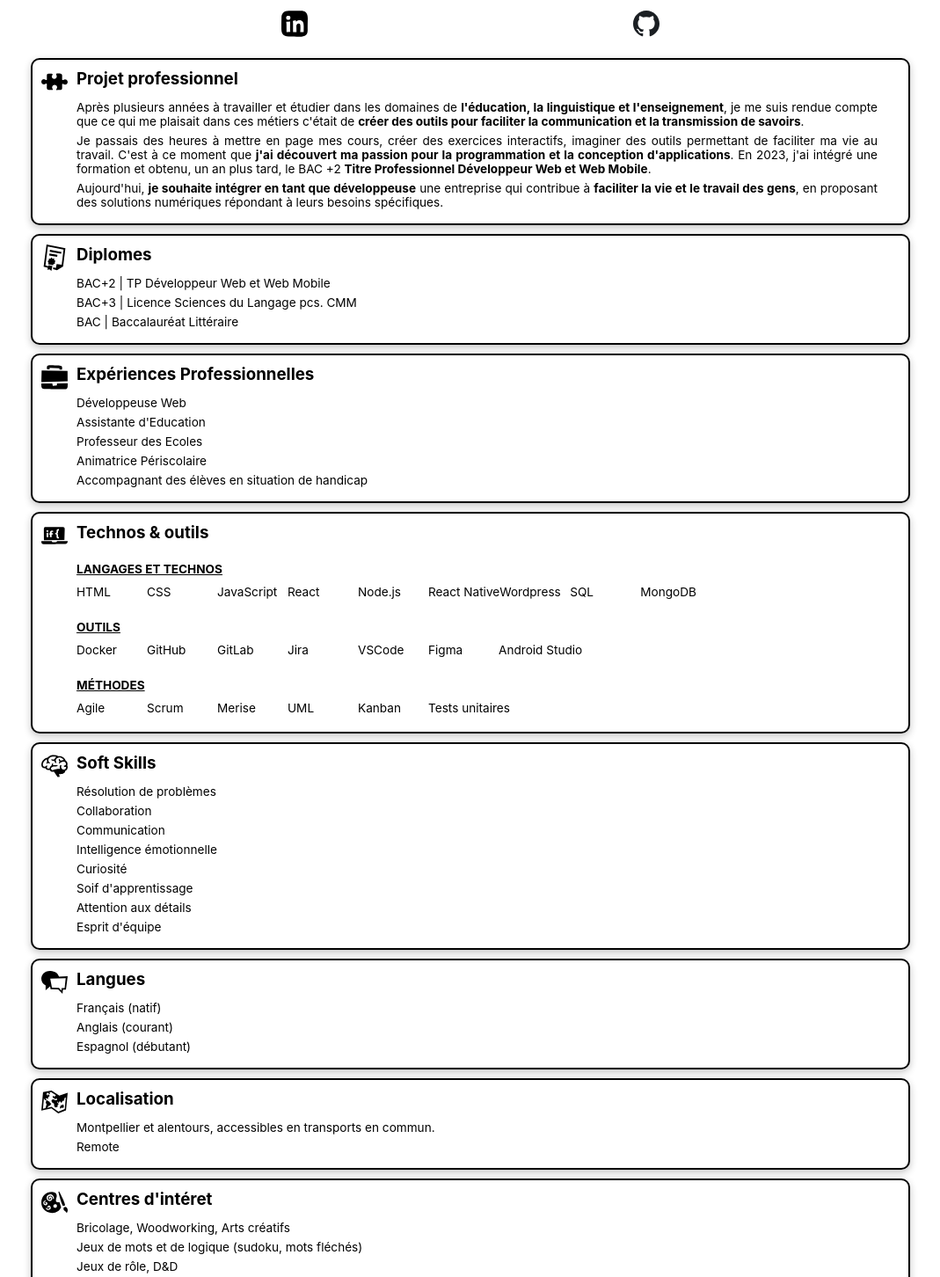
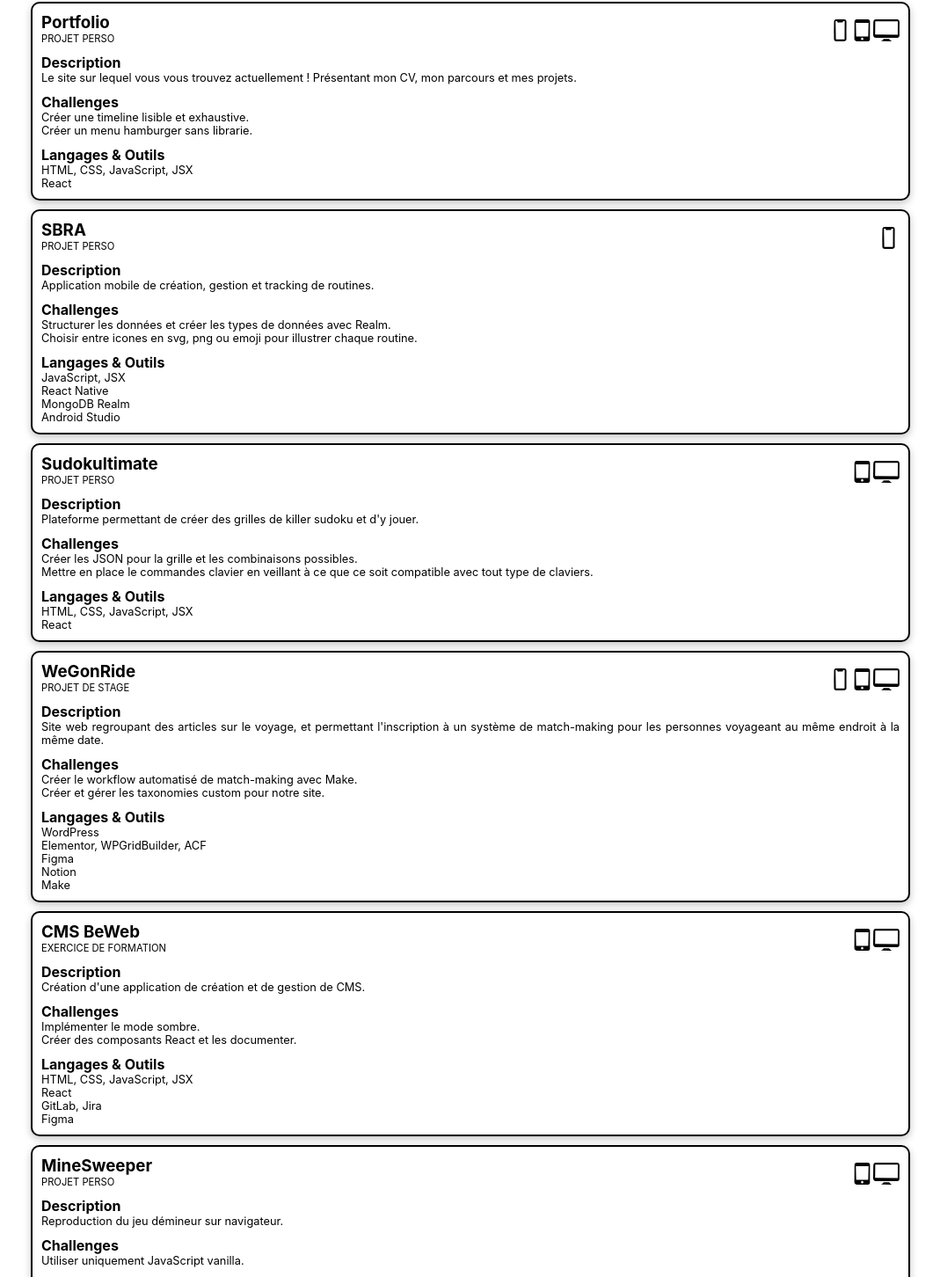
Before and after one commit to HemyDay/hemyportfolio, a React (Create React App) app: page / in a window 1280 px wide. Shown: the part 107-1559 px from the top of the page at 88% size, without its empty margins (105-1174 px from the left). Built offline with nearby package versions, Linux system fonts and the light colour scheme.

Commit message:
finished project page

```diff
--- a/src/App.tsx
+++ b/src/App.tsx
@@ -21,7 +21,7 @@ const App = () => {
       case 'Projects': setMENU_OPEN(false); return <Projects />;
       case 'Contact': setMENU_OPEN(false); return <Contact />;
       case 'Timeline': setMENU_OPEN(false); return <Timeline />;
-      default: return <Resume />;
+      default: return <Projects />;
     }
   }
 
--- a/src/Pages/Projects.css
+++ b/src/Pages/Projects.css
@@ -0,0 +1,29 @@
+.project_header{
+  display: grid;
+  grid-template-columns: 1fr 1fr;
+}
+
+.project_type{
+  font-size: 0.7rem;
+  text-transform: uppercase;
+}
+
+.project-plateformes{
+  margin-top: 8px;
+  width: fit-content;
+  margin-left: auto;
+}
+
+.project_icon {
+  height: 25px;
+  min-width: 25px;
+}
+
+h4{
+  margin-top: 10px;
+}
+
+.project_description , .project_challenge, .project_tools {
+  font-size: 0.8rem;
+  text-align: justify;
+}
--- a/src/Pages/Projects.tsx
+++ b/src/Pages/Projects.tsx
@@ -4,6 +4,10 @@ import React from 'react';
 import './Projects.css';
 // COMPONENTS
 import Container from '../Components/Container';
+// ASSETS
+import smartphone from '../Assets/Icons/smartphone.svg'
+import tablet from '../Assets/Icons/tablet.svg';
+import laptop from '../Assets/Icons/laptop.svg';
 
 
 const Projects = () => {
@@ -13,38 +17,193 @@ const Projects = () => {
       <h2>Projets</h2>
 
       <Container>
-        <h3 className='resume_subtitle'>Portfolio</h3>
+        <div className='project_header'>
 
+          <div>
+            <h3 className='resume_subtitle'>Portfolio</h3>
+            <p className='project_type'>Projet perso</p>
+          </div>
+
+          <div className='project-plateformes'>
+            <img className='project_icon' src={smartphone} alt={"smartphone icon"}/>
+            <img className='project_icon' src={tablet} alt={"tablet icon"}/>
+            <img className='project_icon' src={laptop} alt={"laptop icon"}/>
+          </div>
+
+        </div>
+
+        <h4>Description</h4>
+        <p className='project_description'>
+          Le site sur lequel vous vous trouvez actuellement ! Présentant mon CV, mon parcours et mes projets.
+        </p>
+        <h4>Challenges</h4>
+          <p className='project_challenge'> Créer une timeline lisible et exhaustive.</p>
+          <p className='project_challenge'> Créer un menu hamburger sans librarie.</p>
+        <h4>Langages & Outils</h4>
+          <p className='project_tools'>HTML, CSS, JavaScript, JSX</p>
+          <p className='project_tools'>React</p>
       </Container>
 
       <Container>
-        <h3 className='resume_subtitle'>SBRA</h3>
+        <div className='project_header'>
 
+          <div>
+            <h3 className='resume_subtitle'>SBRA</h3>
+            <p className='project_type'>Projet perso</p>
+          </div>
+
+          <div className='project-plateformes'>
+            <img className='project_icon' src={smartphone} alt={"smartphone icon"}/>
+          </div>
+
+        </div>
+        <h4>Description</h4>
+        <p className='project_description'>
+          Application mobile de création, gestion et tracking de routines.
+        </p>
+        <h4>Challenges</h4>
+          <p className='project_challenge'> Structurer les données et créer les types de données avec Realm. </p>
+          <p className='project_challenge'> Choisir entre icones en svg, png ou emoji pour illustrer chaque routine. </p>
+        <h4>Langages & Outils</h4>
+          <p className='project_tools'>JavaScript, JSX</p>
+          <p className='project_tools'>React Native</p>
+          <p className='project_tools'>MongoDB Realm</p>
+          <p className='project_tools'>Android Studio</p>
       </Container>
 
       <Container>
-        <h3 className='resume_subtitle'>Sudokultimate</h3>
+      <div className='project_header'>
 
+          <div>
+            <h3 className='resume_subtitle'>Sudokultimate</h3>
+            <p className='project_type'>Projet perso</p>
+          </div>
+
+          <div className='project-plateformes'>
+            <img className='project_icon' src={tablet} alt={"tablet icon"}/>
+            <img className='project_icon' src={laptop} alt={"laptop icon"}/>
+          </div>
+
+        </div>
+        <h4>Description</h4>
+        <p className='project_description'>
+          Plateforme permettant de créer des grilles de killer sudoku et d'y jouer.
+        </p>
+        <h4>Challenges</h4>
+          <p className='project_challenge'> Créer les JSON pour la grille et les combinaisons possibles. </p>
+          <p className='project_challenge'> Mettre en place le commandes clavier en veillant à ce que ce soit compatible avec tout type de claviers. </p>
+        <h4>Langages & Outils</h4>
+          <p className='project_tools'>HTML, CSS, JavaScript, JSX</p>
+          <p className='project_tools'>React</p>
       </Container>
 
       <Container>
-        <h3 className='resume_subtitle'>WeGonRide</h3>
+        <div className='project_header'>
 
+          <div>
+            <h3 className='resume_subtitle'>WeGonRide</h3>
+            <p className='project_type'>Projet de stage</p>
+          </div>
+
+          <div className='project-plateformes'>
+            <img className='project_icon' src={smartphone} alt={"smartphone icon"}/>
+            <img className='project_icon' src={tablet} alt={"tablet icon"}/>
+            <img className='project_icon' src={laptop} alt={"laptop icon"}/>
+          </div>
+
+        </div>
+        <h4>Description</h4>
+        <p className='project_description'>
+          Site web regroupant des articles sur le voyage, et permettant l'inscription à un système de match-making pour les personnes voyageant au même endroit à la même date.
+        </p>
+        <h4>Challenges</h4>
+        <p className='project_challenge'> Créer le workflow automatisé de match-making avec Make.</p>
+        <p className='project_challenge'> Créer et gérer les taxonomies custom pour notre site.</p>
+        <h4>Langages & Outils</h4>
+          <p className='project_tools'>WordPress</p>
+          <p className='project_tools'>Elementor, WPGridBuilder, ACF</p>
+          <p className='project_tools'>Figma</p>
+          <p className='project_tools'>Notion</p>
+          <p className='project_tools'>Make</p>
       </Container>
 
       <Container>
-        <h3 className='resume_subtitle'>CMS Beweb</h3>
+      <div className='project_header'>
 
+          <div>
+            <h3 className='resume_subtitle'>CMS BeWeb</h3>
+            <p className='project_type'>Exercice de formation</p>
+          </div>
+
+          <div className='project-plateformes'>
+            <img className='project_icon' src={tablet} alt={"tablet icon"}/>
+            <img className='project_icon' src={laptop} alt={"laptop icon"}/>
+          </div>
+
+        </div>
+        <h4>Description</h4>
+        <p className='project_description'>
+          Création d'une application de création et de gestion de CMS.
+        </p>
+        <h4>Challenges</h4>
+          <p className='project_challenge'> Implémenter le mode sombre.</p>
+          <p className='project_challenge'> Créer des composants React et les documenter.</p>
+        <h4>Langages & Outils</h4>
+          <p className='project_tools'>HTML, CSS, JavaScript, JSX</p>
+          <p className='project_tools'>React</p>
+          <p className='project_tools'>GitLab, Jira</p>
+          <p className='project_tools'>Figma</p>
       </Container>
 
       <Container>
-        <h3 className='resume_subtitle'>MineSweeper</h3>
+      <div className='project_header'>
 
+          <div>
+            <h3 className='resume_subtitle'>MineSweeper</h3>
+            <p className='project_type'>Projet perso</p>
+          </div>
+
+          <div className='project-plateformes'>
+            <img className='project_icon' src={tablet} alt={"tablet icon"}/>
+            <img className='project_icon' src={laptop} alt={"laptop icon"}/>
+          </div>
+
+        </div>
+        <h4>Description</h4>
+        <p className='project_description'>
+          Reproduction du jeu démineur sur navigateur.
+        </p>
+        <h4>Challenges</h4>
+          <p className='project_challenge'>Utiliser uniquement JavaScript vanilla.</p>
+        <h4>Langages & Outils</h4>
+          <p className='project_tools'>HTML, CSS, JavaScript</p>
       </Container>
 
       <Container>
-        <h3 className='resume_subtitle'>KokotBank</h3>
+      <div className='project_header'>
 
+          <div>
+            <h3 className='resume_subtitle'>KoKotBank</h3>
+            <p className='project_type'>Exercice de formation</p>
+          </div>
+
+          <div className='project-plateformes'>
+            <img className='project_icon' src={laptop} alt={"laptop icon"}/>
+          </div>
+
+        </div>
+        <h4>Description</h4>
+        <p className='project_description'>
+          Plateforme de gestion de comptes banquaires factices, en tant qu'administrateur et client.
+        </p>
+        <h4>Challenges</h4>
+        <p className='project_challenge'>Créer une simulation de transactions pour chaque compte tous les jours depuis la dernière connexion.</p>
+        <p className='project_challenge'>Créer la base de données.</p>
+        <h4>Langages & Outils</h4>
+          <p className='project_tools'>HTML, CSS, JavaScript</p>
+          <p className='project_tools'>Express.js</p>
+          <p className='project_tools'>MongoDB</p>
+          <p className='project_tools'>Docker</p>
       </Container>
 
 
```
